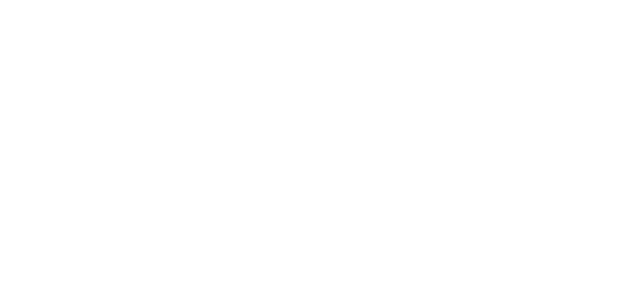
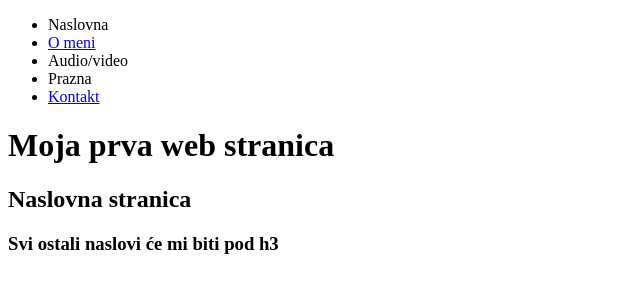
Before and after one commit to Katarina9526/vjezba, a plain HTML site: page index.html in a window 1280 px wide. Shown: the whole page, without its empty margins (0-640 px from the left). Drawn offline with Linux system fonts and the light colour scheme.

Commit message:
izvedene su promjene

```diff
--- a/index.html
+++ b/index.html
@@ -7,6 +7,16 @@
     <title>Document</title>
 </head>
 <body>
+    <ul>
+       <li>Naslovna</li>
+       <li><a href="./stranice/o meni.html">O meni</a></li>
+       <li><a href="./stranice/media.html"></a>Audio/video</li>
+       <li><a href="./stranice/kontakt.html"></a>Prazna</li>
+       <li><a href="./stranice/prazna.html">Kontakt</a></li>
+    </ul>
 
+    <h1>Moja prva web stranica</h1>
+    <h2>Naslovna stranica</h2>
+    <h3>Svi ostali naslovi će mi biti pod h3</h3>
 </body>
 </html>
```
Also changed, not shown: stranice/kontakt.html (added), stranice/media.html (added), stranice/o meni.html (added), stranice/prazna.html (added).
